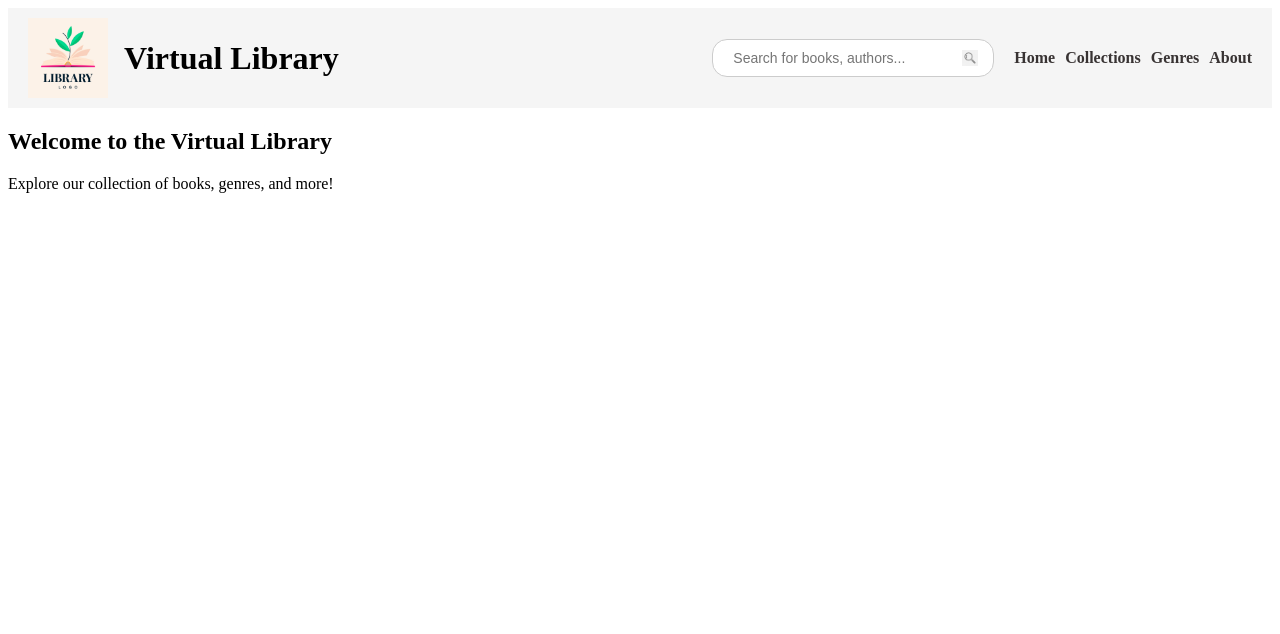
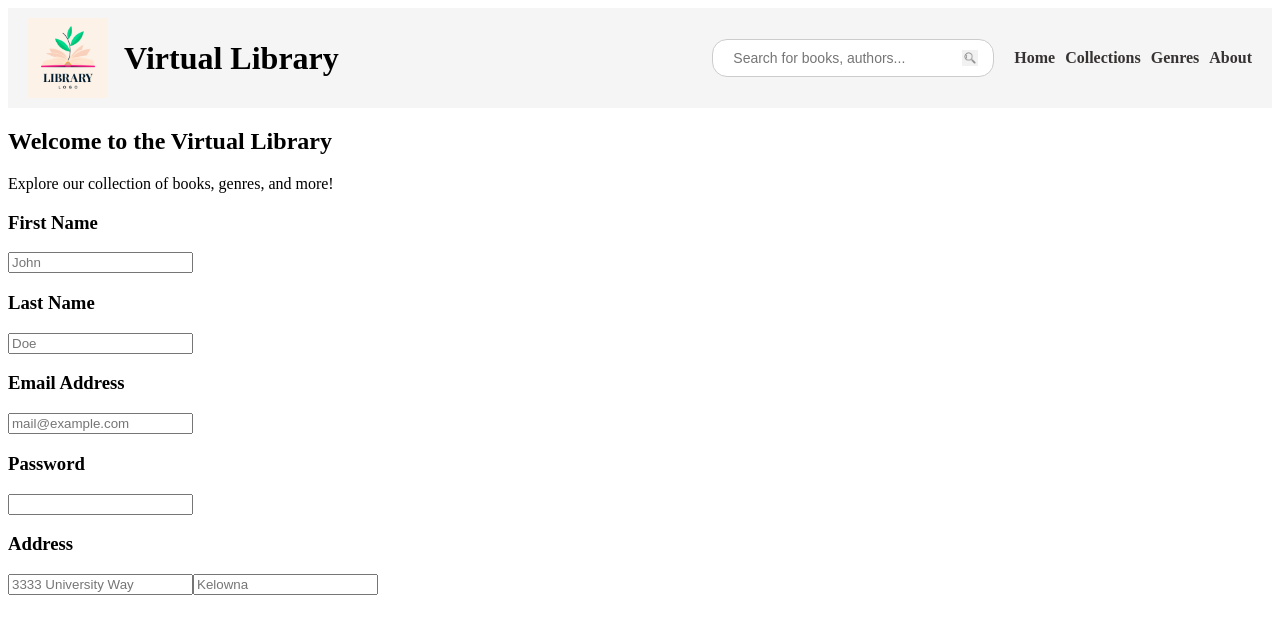
Before and after one commit to natjms/cosc360-project, a React (Vite) app: page / in a window 1280 px wide. Shown: the top 634 px of the page. Built offline with nearby package versions, Linux system fonts and the light colour scheme.

Commit message:
add Register component

```diff
--- a/src/App.jsx
+++ b/src/App.jsx
@@ -1,4 +1,5 @@
 import Header from './components/Header';
+import Register from './components/Register';
 
 function App() {
     return (
@@ -8,6 +9,7 @@ function App() {
                 <h2>Welcome to the Virtual Library</h2>
                 <p>Explore our collection of books, genres, and more!</p>
             </main>
+	    <Register />
         </div>
     );
 }
--- /dev/null
+++ b/src/components/Register.jsx
@@ -0,0 +1,37 @@
+function Register(){
+	return (
+	<div>
+		<form>
+
+		<div>
+		<h3>First Name</h3>
+		<input type="text" id="first" placeholder="John" />
+		</div>
+
+		<div>
+		<h3>Last Name</h3>
+		<input type="text" id="Last" placeholder="Doe" />
+		</div>
+
+		<div>
+		<h3>Email Address</h3>
+		<input type="text" id="email" placeholder="mail@example.com" />
+		</div>
+
+		<div>
+		<h3>Password</h3>
+		<input type="password" id="password"/>
+		</div>
+
+
+		<div>
+		<h3>Address</h3>
+		<input type="text" id="address1" placeholder="3333 University Way"/>
+		<input type="text" id="address2" placeholder="Kelowna"/>
+		</div>
+
+		</form>
+	</div>
+	)
+}
+export default Register
```
